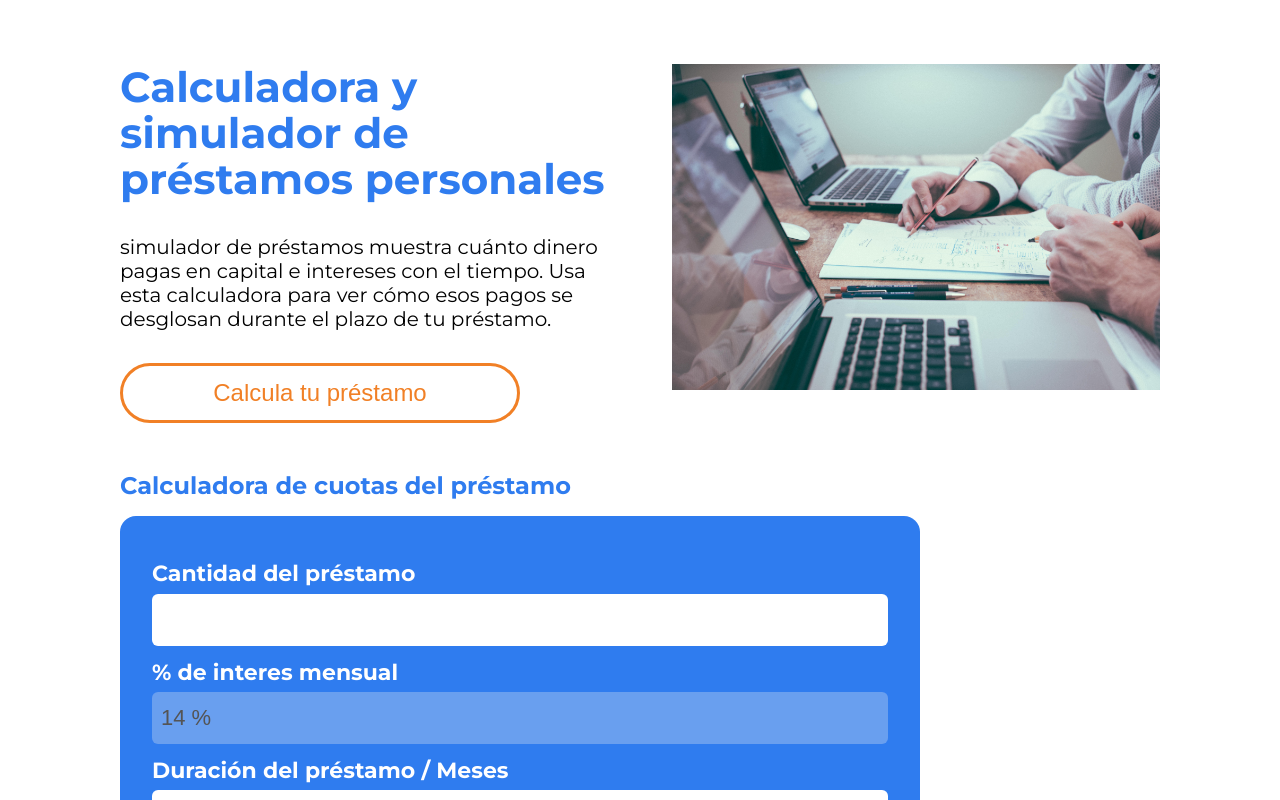
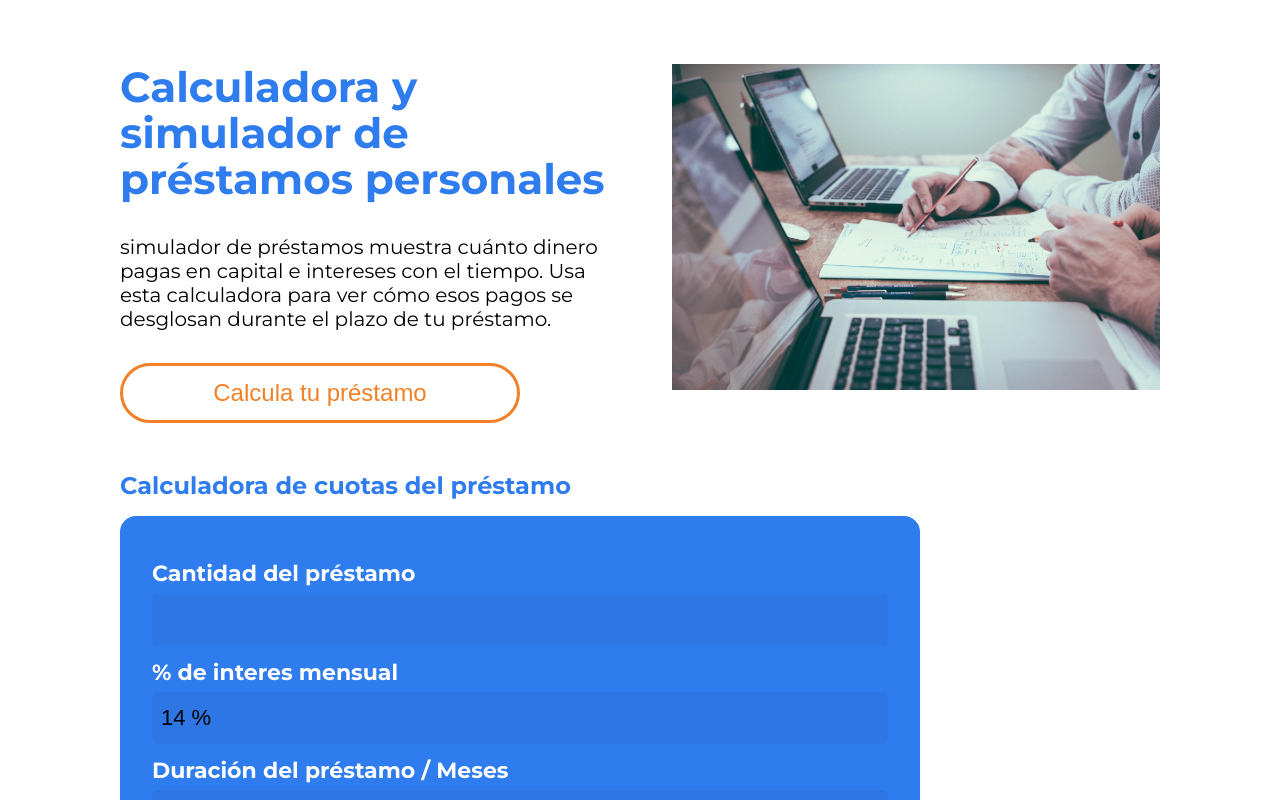
Before and after one commit to Alecxz20/loan-calculator, a React (Vite) app: page / in a window 1280 px wide. Shown: the top 800 px of the page. Built offline with nearby package versions, Linux system fonts and the light colour scheme.

Commit message:
update background color

```diff
--- a/src/index.css
+++ b/src/index.css
@@ -10,6 +10,7 @@
   margin: 0;
   padding: 0;
   box-sizing: border-box;
+  background-color: transparent;
 }
 
 html {
@@ -92,6 +93,7 @@ body {
   margin-top: .4rem;
   border-radius: 6px;
   border: 1px solid transparent;
+  background-color: rgb(0, 0, 0, 0.05);
 }
 
 .inputInfo__btn {
@@ -123,6 +125,10 @@ body {
   }
 }
 
+input:disabled {
+  color: #000
+}
+
 @media (min-width: 900px) {
 
   body {
```
